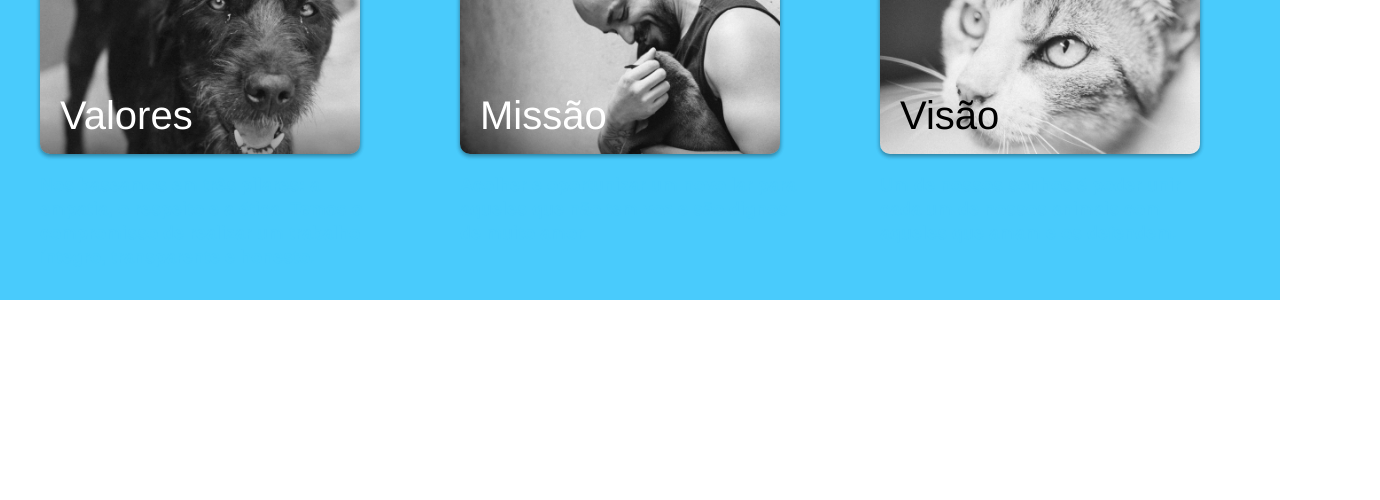
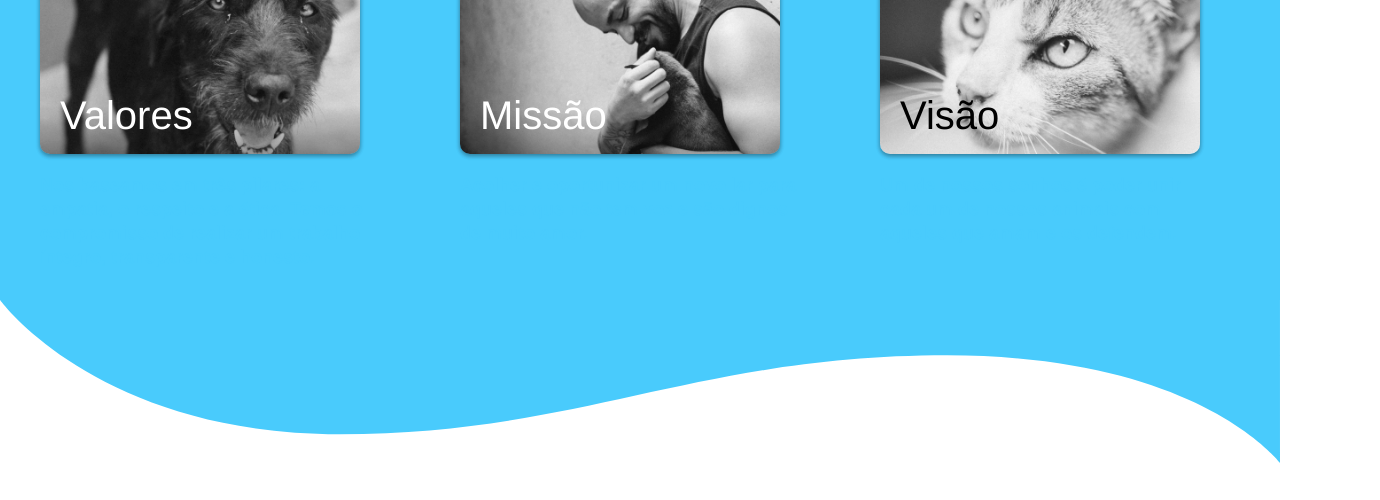
Before and after one commit to Amepets/frontend, a Vue app: page / in a window 1280 px wide. Shown: the part 1012-1512 px from the top of the page, 1380 px wide, since content can reach past the window. Built offline with nearby package versions, Linux system fonts and the light colour scheme; a web font is replaced by a local one.

Commit message:
fix: troca e adicao de imagens

```diff
--- a/src/modules/home/pages/Home.vue
+++ b/src/modules/home/pages/Home.vue
@@ -101,15 +101,32 @@
         </div>
       </v-flex>
     </div>
-    <v-flex class="w-100 d-flex align-center justify-end mb-10">
-      <div class="informacoes direita wrpa-invertido">
+
+    <v-flex class="w-100 d-flex align-center">
+      <img
+        width="100%"
+        src="../../../assets/imgs/home/session-organic-form-blue-two.svg"
+      />
+    </v-flex>
+
+    <v-flex class="w-100 d-flex align-center justify-center mb-10">
+      <div
+        :class="
+          this.$vuetify.breakpoint.smAndDown
+            ? 'chamada wrpa-invertido'
+            : 'chamada'
+        "
+      >
         <div
           data-aos-anchor-placement="top-bottom"
           data-aos="fade-right"
           data-aos-duration="800"
-          class="informacoes-texto"
         >
-          <h1 class="mb-3 mr-12">Conheça a trajetória da APA até aqui</h1>
+          <h1
+            :class="!this.$vuetify.breakpoint.smAndDown ? 'mb-3 mr-12' : 'mb-3'"
+          >
+            Conheça a trajetória da APA até aqui
+          </h1>
           <router-link to="/sobreNos">
             <v-btn text class="padding-botao">
               História da APA
@@ -131,12 +148,12 @@
           class="ml-6"
           v-if="!this.$vuetify.breakpoint.smAndDown"
           width="50%"
-          src="../../../assets/imgs/home/img-sobre-nos-desktop.png"
+          src="../../../assets/imgs/home/img-historia-APA.svg"
         />
         <img
           v-else
           width="100%"
-          src="../../../assets/imgs/home/img-sobre-nos.png"
+          src="../../../assets/imgs/home/img-historia-APA.svg"
         />
       </div>
     </v-flex>
@@ -380,7 +397,7 @@
               ></v-text-field>
               <v-text-field
                 type="text"
-                style="display: none;"
+                style="display: none"
                 id="n2"
                 label="E-mail"
                 name="Mensagem"
@@ -501,7 +518,7 @@ import AppBar from "../../components/AppBar.vue";
 import Footer from "../../components/Footer.vue";
 import CarouselCard from "../../components/CarouselCard.vue";
 
-window.onload = function() {
+window.onload = function () {
   const slider: any = document.getElementById("proposito");
   let isDown = false;
   let startX: number;
```
Also changed, not shown: src/assets/imgs/home/img-historia-APA.svg (added), src/assets/imgs/home/session-organic-form-blue-two.svg (added).
